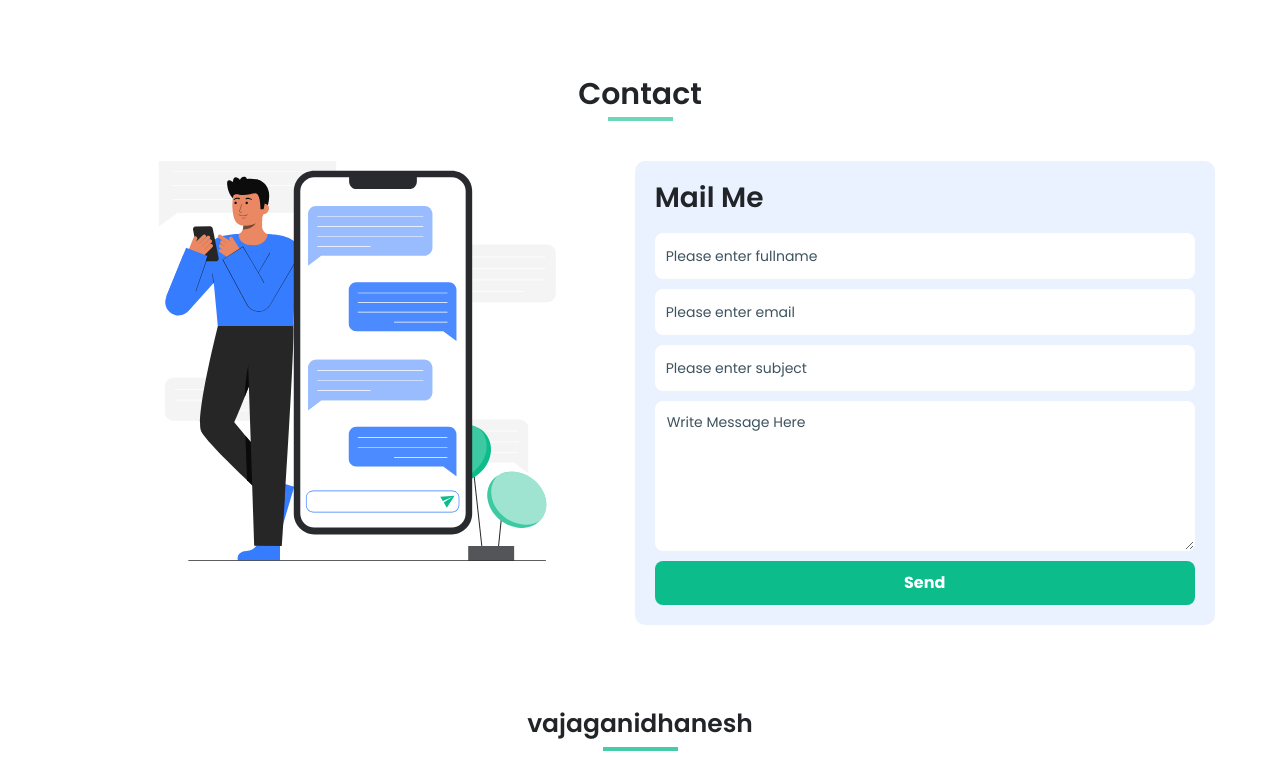
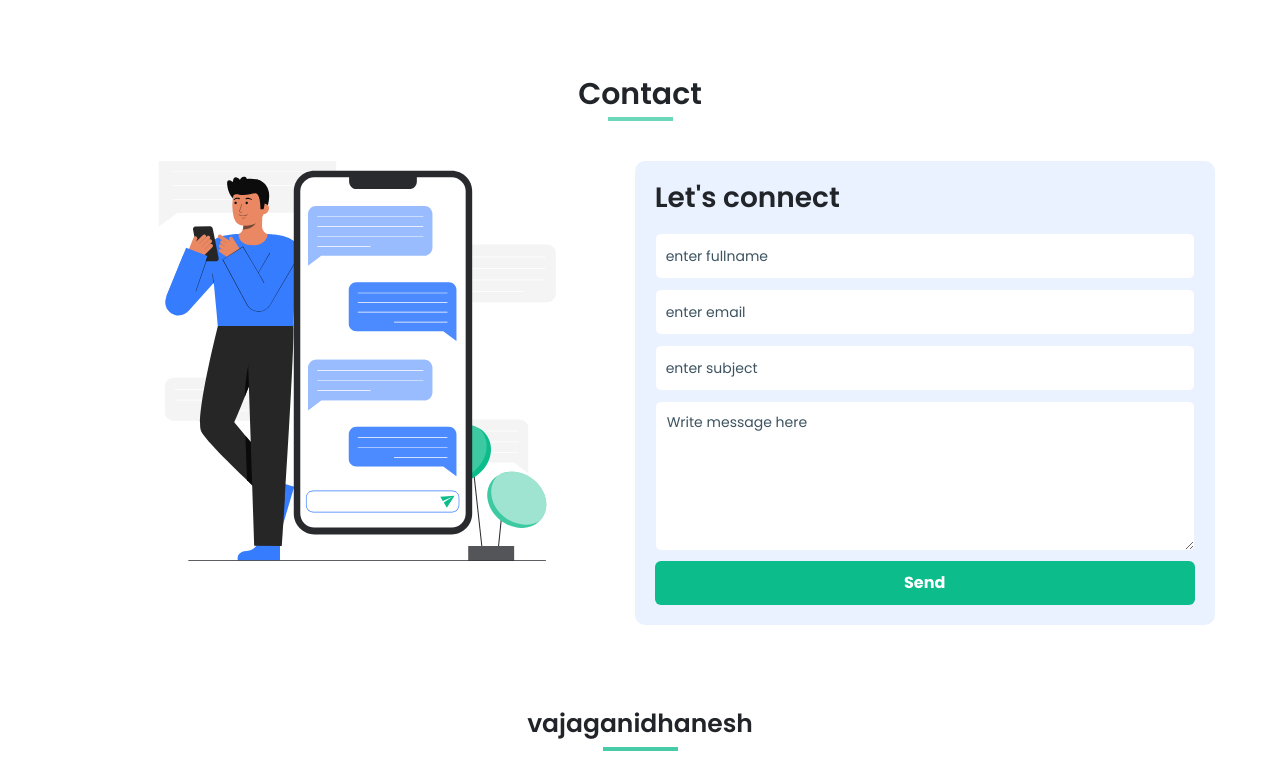
Before and after one commit to vajaganidhanesh/dhaneshPortfolio..., a plain HTML site: page index.html in a window 1280 px wide. Shown: the part 2043-2800 px from the top of the page. Drawn offline with nearby package versions, Linux system fonts and the light colour scheme.

Commit message:
forms updated

```diff
--- a/index.css
+++ b/index.css
@@ -685,7 +685,7 @@ button:hover a{
 }
 .form_heading{
     text-align:left;
-    text-transform: capitalize;
+    /* text-transform: capitalize; */
     align-self: flex-start;
     font-family: semibold;
 }
@@ -702,17 +702,13 @@ button:hover a{
     outline:none;
     padding: 10px;
     width: 100%;
-    border:1px solid transparent;
     background:#fff;
-    border-radius: 8px;
+    border-radius: 6px;
     font-family: regular;
+    box-sizing: border-box;
+    border:1.5px solid #ebf2ff;
 }
-.errorMessage{
-    /* outline: #0CBC8B; */
-    border:1.5px solid #ff777796;
-    transition: .3s;
 
-}
 input::placeholder{
     color:#3d535f;
     font-family: regular;
@@ -722,7 +718,7 @@ input::placeholder{
     width: 100%;
     height: 150px;
     text-indent:1px;
-    text-transform: capitalize;
+    /* text-transform: capitalize; */
     font-family: regular;
 }
 textarea::placeholder{
@@ -741,7 +737,7 @@ textarea::placeholder{
     text-transform: capitalize;
     font-family: bold;
     transition: .5s;
-    border-radius: 8px;
+    border-radius: 6px;
 }
 .button:hover{
     color: #0CBC8B;
--- a/index.html
+++ b/index.html
@@ -98,13 +98,13 @@
 
                 </div>
             </div>
-            <!-- <img class="triangle" src="./assets/triangle.png" alt="">
+            <!-- <img class="triangle" src="./assets/triangle.png" alt=""> -->
             <img class="triangleGreen" src="./assets/triangleGreen.png" alt="">
             <img class="circle" src="./assets/circle.png" alt="">
             <img class="squareBlue" src="./assets/squareBlue.png" alt="">
             <img class="squareGreen" src="./assets/square.png" alt="">
             <img class="squareGreen2" src="./assets/square.png" alt="">
-            <img class="blueCircle" src="./assets/circleblue.png" alt=""> -->
+            <img class="blueCircle" src="./assets/circleblue.png" alt="">
 
 
 
@@ -247,14 +247,14 @@
                 <img class="contact_image image_reveal" src="./assets/message.svg" alt="">
             </div>
             <div class="form_container reveal">
-                <h3 class="form_heading">Mail me</h3>
+                <h3 class="form_heading">Let's connect</h3>
                 <form class="form_group" action="" id="email_form">
 
-                    <input class="input_field" type="text" id="name" placeholder="Please enter fullname" onkeyup="readvalue('name',event)">
+                    <input class="input_field" type="text" id="name" placeholder="enter fullname" onkeyup="readvalue('name',event)">
 
-                    <input class="input_field" type="text" id="email" placeholder="Please enter email" onkeyup="readvalue('email',event)">
+                    <input class="input_field" type="text" id="email" placeholder="enter email" onkeyup="readvalue('email',event)">
 
-                    <input class="input_field" type="text" id="subject" placeholder="Please enter subject" onkeyup="readvalue('subject',event)">
+                    <input class="input_field" type="text" id="subject" placeholder="enter subject" onkeyup="readvalue('subject',event)">
 
                     <textarea name="" id="textarea" cols="30" rows="10" class="input_textarea"  placeholder="Write message here" onkeyup="readvalue('textarea',event)"></textarea>
 
--- a/index.js
+++ b/index.js
@@ -152,7 +152,7 @@ function errorMessage(data,color,fontColor){
 
     setTimeout(() => {
         inputs.forEach((value,index)=>{
-            value.style.border = 'transparent';
+            value.style.border = '1.5px solid #ebf2ff';
             value.style.transition='.3s';
         })
     }, 3000);
@@ -219,6 +219,12 @@ function sendmail()
                 let fontColor = 'green';
 
                 document.getElementById("email_form").reset();
+                formdata = {
+                    name:null,
+                    email:null,
+                    subject:null,
+                    textarea:null
+                }
                 errorMessage(data,color,fontColor);
 
 
```
